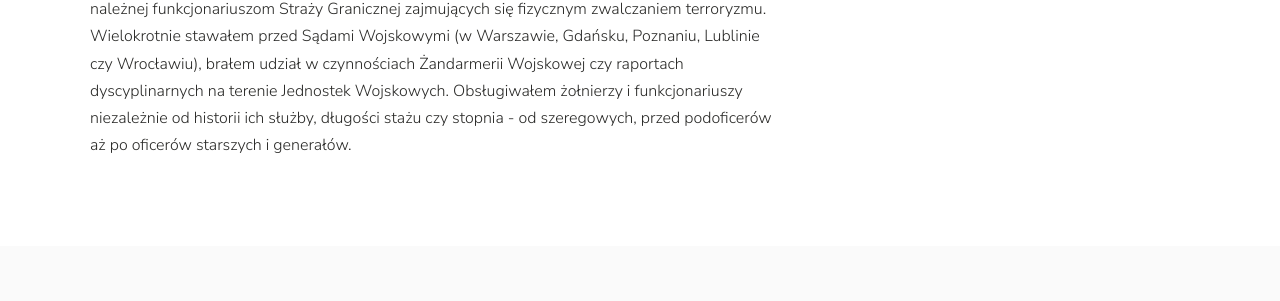
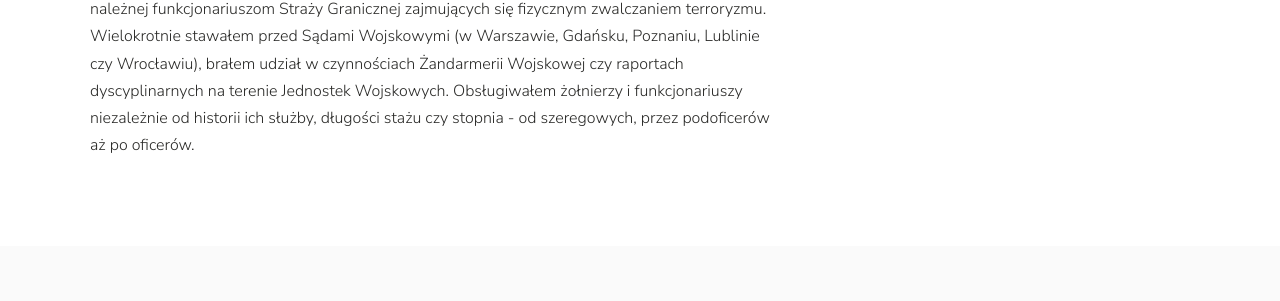
Before and after one commit to pmmodzelewski/adwokatmodzelewski.pl, a Jekyll site: the page built from _specjalizacje/sluzby-mundurowe.md, in a window 1280 px wide and 900 px high, scrolled down 1585 px, cut to the strip 0-787 px from the top of the window. Shown: the part 316-617 px from the top of the strip. Built offline with Jekyll 4.4.1, drawn with Linux system fonts in a browser that asks for light colours; Markdown is read by kramdown in place of the engine named in the settings; some of the changed text lies outside the part shown.

Commit message:
Update sluzby-mundurowe.md

```diff
--- a/_specjalizacje/sluzby-mundurowe.md
+++ b/_specjalizacje/sluzby-mundurowe.md
@@ -60,4 +60,4 @@ W mojej karierze zajmowałem się wieloma sprawami nietypowymi i precendensowymi
 wyliczenia emerytury należnej funkcjonariuszom Straży Granicznej zajmujących się fizycznym zwalczaniem terroryzmu. Wielokrotnie stawałem przed
 Sądami Wojskowymi (w Warszawie, Gdańsku, Poznaniu, Lublinie czy Wrocławiu), brałem udział w czynnościach Żandarmerii Wojskowej czy raportach
 dyscyplinarnych na terenie Jednostek Wojskowych. Obsługiwałem żołnierzy i funkcjonariuszy niezależnie od historii ich służby, długości stażu czy
-stopnia - od szeregowych, przed podoficerów aż po oficerów starszych i generałów.
+stopnia - od szeregowych, przez podoficerów aż po oficerów.
```
